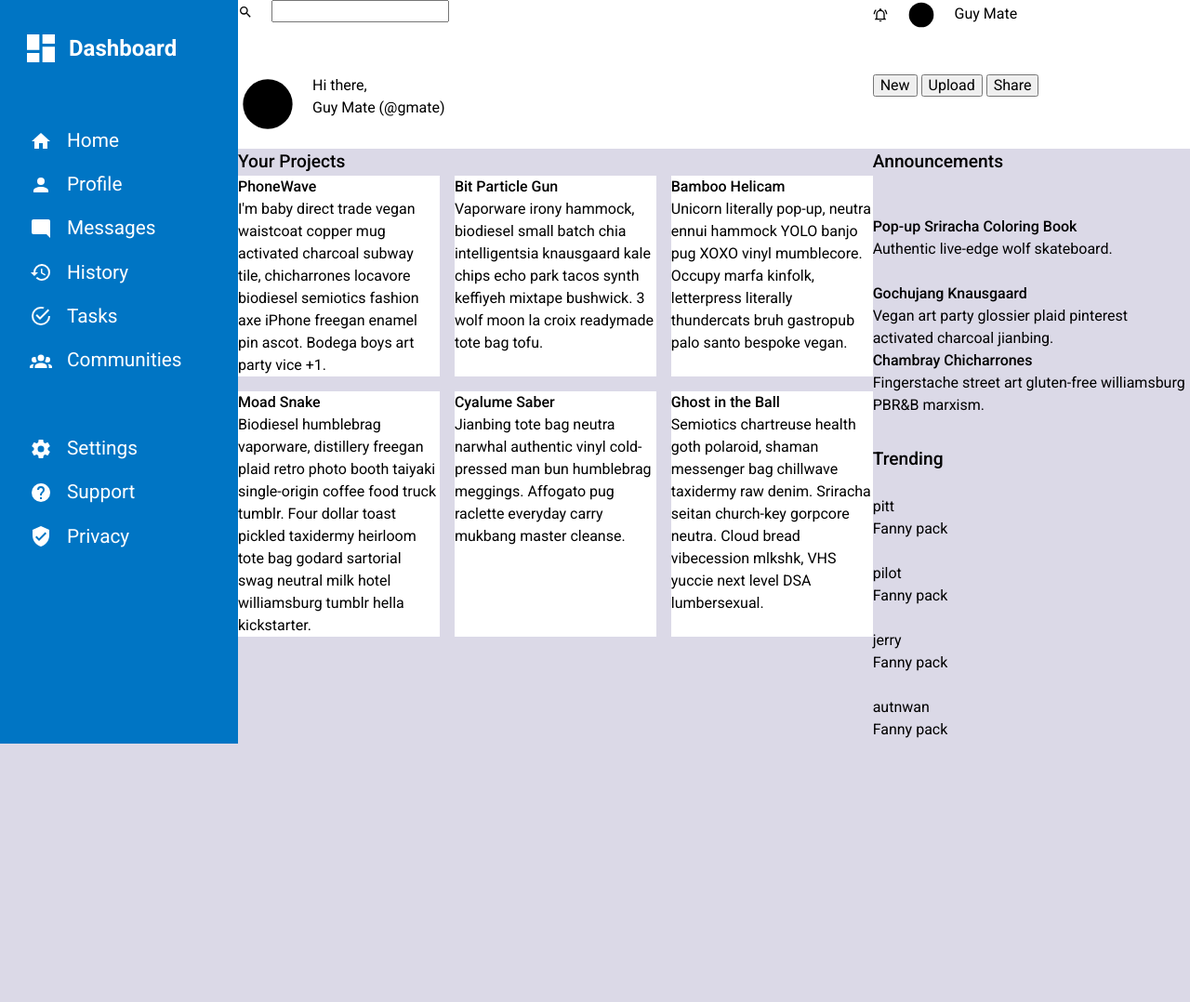
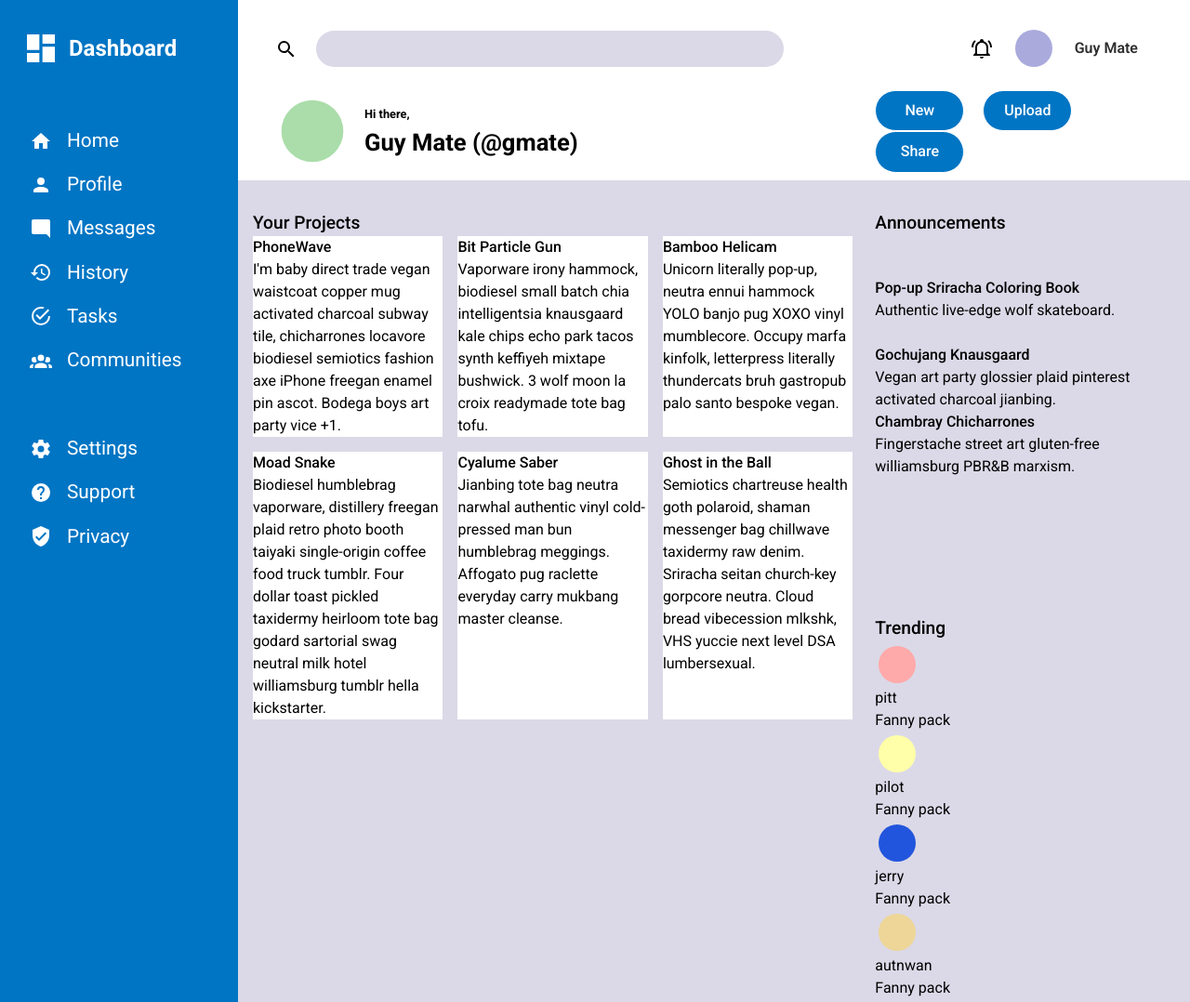
Before and after one commit to Pandemolyum/odin-admin-dashboard, a plain HTML site: page index.html in a window 1280 px wide. Shown: the top 1078 px of the page at 93% size. Before the commit the page ends 800 px from the top, so only its background shows below. Drawn offline with Linux system fonts and the light colour scheme.

Commit message:
Complete header styling and add new profile images

```diff
--- a/index.html
+++ b/index.html
@@ -38,12 +38,12 @@
             </div>
             <div class="profile">
                 <img class="header-icon" src="./img/bell-ring-outline.svg">
-                <img class="small-profile-icon" src="./img/circle.svg">
-                Guy Mate
+                <img class="small-profile-icon" src="./img/circle-lilas.svg">
+                <span>Guy Mate</span>
             </div>
             <div class="greeting">
-                <img class="big-profile-icon" src="./img/circle.svg">
-                <p>Hi there,<br>Guy Mate (@gmate)</p>
+                <img class="big-profile-icon" src="./img/circle-green.svg">
+                <p><span class="greet">Hi there,</span><br><span class="name">Guy Mate (@gmate)</span></p>
             </div>
             <div class="buttons">
                 <button>New</button>
@@ -103,22 +103,22 @@
                 <h3>Trending</h3>
                 <div class="trends-list">
                     <div class="trend">
-                        <img src="">
+                        <img class="small-profile-icon" src="./img/circle-pink.svg">
                         <p class="handle">pitt</p>
                         <p class="profile-desc">Fanny pack</p>
                     </div>
                     <div class="trend">
-                        <img src="">
+                        <img class="small-profile-icon" src="./img/circle-yellow.svg">
                         <p class="handle">pilot</p>
                         <p class="profile-desc">Fanny pack</p>
                     </div>
                     <div class="trend">
-                        <img src="">
+                        <img class="small-profile-icon" src="./img/circle-blue.svg">
                         <p class="handle">jerry</p>
                         <p class="profile-desc">Fanny pack</p>
                     </div>
                     <div class="trend">
-                        <img src="">
+                        <img class="small-profile-icon" src="./img/circle-beige.svg">
                         <p class="handle">autnwan</p>
                         <p class="profile-desc">Fanny pack</p>
                     </div>
--- a/style.css
+++ b/style.css
@@ -10,6 +10,7 @@ img, span {
     vertical-align: middle;
 }
 
+/* #region ICONS */
 .small-icon {
     height: 1.5rem;
     filter: brightness(0) saturate(100%) invert(92%) sepia(93%) saturate(0%) hue-rotate(202deg) brightness(106%) contrast(106%);
@@ -22,21 +23,19 @@ img, span {
 }
 
 .header-icon {
-    height: 1rem;
+    height: 1.5rem;
     margin-right: 1rem;
     filter: brightness(0) saturate(100%) invert(0%) sepia(95%) saturate(0%) hue-rotate(187deg) brightness(102%) contrast(105%);
 }
 
 .small-profile-icon {
-    height: 2rem;
+    height: 3rem;
     margin-right: 1rem;
-    filter: brightness(0) saturate(100%) invert(0%) sepia(95%) saturate(0%) hue-rotate(187deg) brightness(102%) contrast(105%);
 }
 
 .big-profile-icon {
-    height: 4rem;
+    height: 5rem;
     margin-right: 1rem;
-    filter: brightness(0) saturate(100%) invert(0%) sepia(95%) saturate(0%) hue-rotate(187deg) brightness(102%) contrast(105%);
 }
 
 .container {
@@ -48,6 +47,7 @@ img, span {
         "sidebar main";
     height: 100vh;
 }
+/* #endregion */
 
 /* #region SIDEBAR */
 .sidebar {
@@ -86,12 +86,55 @@ li {
     display: grid;
     grid-template-columns: 2fr 1fr;
     grid-template-rows: 1fr 1fr;
+    align-items: center;
     background-color: #fff;
+    padding: 0.5rem 2.5rem;
+}
+
+.profile, .buttons {
+    justify-self: right;
+    font-weight: 600;
+    color:rgb(46, 46, 46);
+}
+
+.profile {
+    margin-right: 1rem;
+}
+
+input[type="search"] {
+    border-radius: 2rem;
+    border: 2px solid rgb(219, 217, 231);
+    background-color: rgb(219, 217, 231);
+    padding: 0.5rem 1rem;
+    width: 80%
 }
 
 .greeting {
     display: flex;
+    align-items: center;
 }
+
+span.greet {
+    font-size: 0.8rem;
+    font-weight: 700;
+}
+
+span.name {
+    font-size: 1.6rem;
+    font-weight: 700;
+}
+
+button {
+    padding: 0.75rem;
+    margin-left: 1rem;
+    min-width: 6rem;
+    background-color: rgb(0, 117, 196);
+    color: #fff;
+    border: 1px solid #fff;
+    border-radius: 2rem;
+    font-weight: 500;
+}
+
 
 /* #endregion */
 
@@ -104,6 +147,8 @@ li {
     grid-template-areas:
         "projects announcements"
         "projects trending";
+    gap: 1.5rem;
+    padding: 2rem 1rem;
 }
 
 h3 {
```
Also changed, not shown: img/circle-beige.svg (added), img/circle-blue.svg (added), img/circle-green.svg (added), img/circle-lilas.svg (added), img/circle-pink.svg (added), img/circle-yellow.svg (added).
